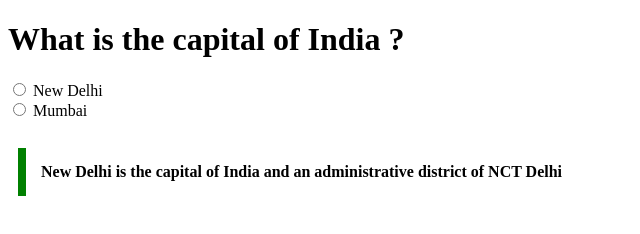
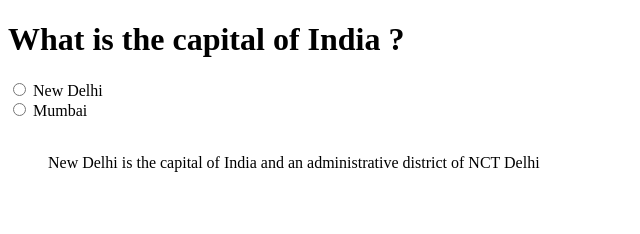
Before and after one commit to acciojob/trivia-AfridiS271, a website: page main.html in a window 1280 px wide. Shown: the whole page, without its empty margins (0-640 px from the left). Drawn offline with Linux system fonts and the light colour scheme.

Commit message:
Update styles.css

```diff
--- a/styles.css
+++ b/styles.css
@@ -1,10 +1,2 @@
 
-/* Your CSS Code here. */
-blockquote{
-max-width: 600px;
-margin: 10px;
-padding: 15px;
-border-left: 8px solid green;
-background-color: #f8fff3"";
-font-weight: bold;
-}
+max-width: 600px; margin: 10px; padding: 15px; border-left: 8px solid green;background-color: #f8fffe"";font-weight: bold;
```
